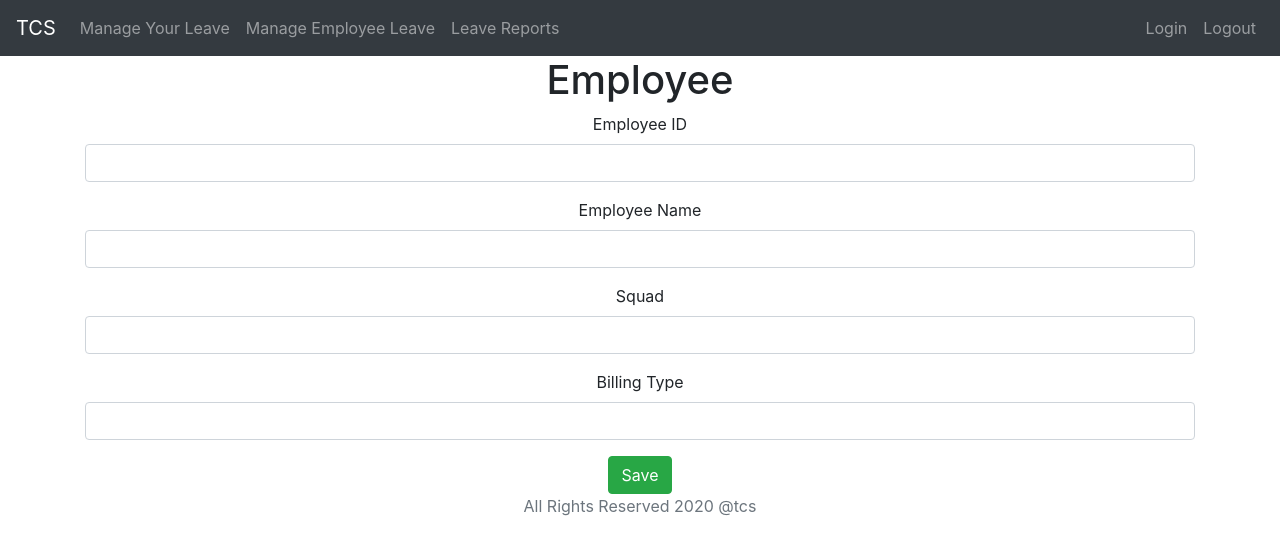
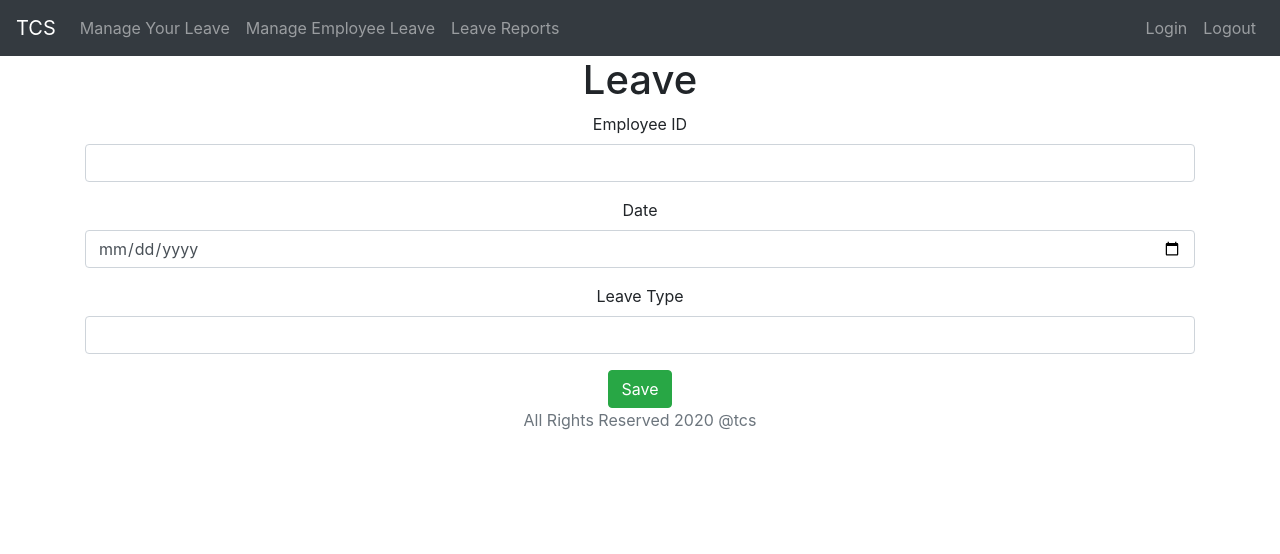
Before and after one commit to vijayvigneshselvaraj/SpecialOps, a React (Create React App) app in the folder leave-tracker-ui/: page /addLeave in a window 1280 px wide. Shown: the top 554 px of the page. Built offline with nearby package versions, Linux system fonts and the light colour scheme.

Commit message:
Add feature in manage your leave page to retrieve and add leave detail

```diff
--- a/leave-tracker-ui/package.json
+++ b/leave-tracker-ui/package.json
@@ -11,7 +11,8 @@
     "react": "^16.13.1",
     "react-dom": "^16.13.1",
     "react-router-dom": "^5.1.2",
-    "react-scripts": "3.4.1"
+    "react-scripts": "3.4.1",
+    "simple-react-calendar": "^2.2.1"
   },
   "scripts": {
     "start": "react-scripts start",
--- a/leave-tracker-ui/src/App.js
+++ b/leave-tracker-ui/src/App.js
@@ -2,8 +2,10 @@ import React from 'react';
 import {BrowserRouter as Router, Route, Switch} from 'react-router-dom'
 import WelcomeComponent from './components/leaveTracker/WelcomeComponent'
 import EmployeeComponent from './components/leaveTracker/EmployeeComponent'
+import LeaveComponent from './components/leaveTracker/LeaveComponent'
 import HeaderComponent from './components/leaveTracker/HeaderComponent.jsx'
 import FooterComponent from './components/leaveTracker/FooterComponent.jsx'
+import ManageYourLeaveComponent from './components/leaveTracker/ManageYourLeaveComponent.jsx'
 import './App.css';
 import './bootstrap.css';
 
@@ -15,7 +17,9 @@ function App() {
 
       <Switch>
                             <Route path="/" exact component={WelcomeComponent}/>
-                            <Route path="/:id" component={EmployeeComponent}/>
+                            <Route path="/addEmployee" component={EmployeeComponent}/>
+                            <Route path="/addLeave" component={LeaveComponent}/>
+                            <Route path="/manageYourLeave" component={ManageYourLeaveComponent}/>
 
                         </Switch>
       <FooterComponent/>
--- /dev/null
+++ b/leave-tracker-ui/src/api/Leave/LeaveService.js
@@ -0,0 +1,19 @@
+import axios from 'axios'
+import { API_URL} from '../../Constants'
+
+class LeaveService {
+
+    retrieveLeave(empid) {
+        //console.log('executed service')
+        return axios.get(`${API_URL}/LeaveTracker/v1/getLeavesByEmployeeId/${empid}`);
+    }
+
+    addOrUpdateLeave(leave) {
+        //console.log('executed service')
+        return axios.post(`${API_URL}/LeaveTracker/v1/updateLeaveDetail`, leave);
+    }
+
+
+}
+
+export default new LeaveService()
--- a/leave-tracker-ui/src/components/leaveTracker/HeaderComponent.jsx
+++ b/leave-tracker-ui/src/components/leaveTracker/HeaderComponent.jsx
@@ -1,5 +1,5 @@
 import React, { Component } from 'react'
-
+import { Link } from 'react-router-dom'
 
 
 
@@ -13,7 +13,7 @@ class HeaderComponent extends Component {
                     <div><a href="http://www.tcs.com" className="navbar-brand">TCS</a></div>
                     <ul className="navbar-nav">
 
-                    <li className="nav-link">Manage Your Leave</li>
+                    <li><Link  className="nav-link" to="/manageYourLeave">Manage Your Leave</Link></li>
                     <li className="nav-link">Manage Employee Leave</li>
                     <li className="nav-link">Leave Reports</li>
                     </ul>
--- /dev/null
+++ b/leave-tracker-ui/src/components/leaveTracker/LeaveComponent.jsx
@@ -0,0 +1,103 @@
+import React, { Component } from 'react'
+import { Formik, Form, Field } from 'formik';
+import LeaveService from '../../api/Leave/LeaveService.js'
+
+
+class LeaveComponent extends Component {
+    constructor(props) {
+        super(props)
+
+        this.state = {
+            id: this.props.match.params.id,
+            employeeId: '',
+            date: '',
+            leaveType: '',
+
+
+        }
+
+        this.onSubmit = this.onSubmit.bind(this)
+
+
+    }
+
+    componentDidMount() {
+
+        if (this.state.id === -1) {
+            return
+        }
+
+
+
+
+    }
+
+
+
+    onSubmit(values) {
+
+
+        let leave = {
+            employeeId: values.employeeId,
+            date: values.date,
+            leaveType: values.leaveType,
+
+
+        }
+
+
+            LeaveService.addOrUpdateLeave(leave)
+                .then(() => this.props.history.push('/manageYourLeave'))
+
+
+    }
+
+    render() {
+
+        let { employeeId, date, leaveType} = this.state
+        //let targetDate = this.state.targetDate
+
+        return (
+            <div>
+                <h1>Leave</h1>
+                <div className="container">
+                    <Formik
+                        initialValues={{ employeeId, date, leaveType }}
+                        onSubmit={this.onSubmit}
+                        validateOnChange={false}
+                        validateOnBlur={false}
+                        validate={this.validate}
+                        enableReinitialize={true}
+                    >
+                        {
+                            (props) => (
+                                <Form>
+
+                                    <fieldset className="form-group">
+                                        <label>Employee ID</label>
+                                        <Field className="form-control" type="int" name="employeeId" />
+                                    </fieldset>
+                                    <fieldset className="form-group">
+                                        <label>Date</label>
+                                        <Field className="form-control" type="date" name="date" />
+                                    </fieldset>
+                                    <fieldset className="form-group">
+                                        <label>Leave Type</label>
+                                        <Field className="form-control" type="text" name="leaveType" />
+                                    </fieldset>
+
+
+
+                                    <button className="btn btn-success" type="submit">Save</button>
+                                </Form>
+                            )
+                        }
+                    </Formik>
+
+                </div>
+            </div>
+        )
+    }
+}
+
+export default LeaveComponent
--- /dev/null
+++ b/leave-tracker-ui/src/components/leaveTracker/ManageYourLeaveComponent.jsx
@@ -0,0 +1,68 @@
+import React, { Component } from 'react'
+import LeaveService from '../../api/Leave/LeaveService.js'
+
+class ManageYourLeaveComponent extends Component {
+  constructor(props) {
+    super(props)
+    this.empid = React.createRef();
+    this.retrieveLeave = this.retrieveLeave.bind(this)
+    this.state = {
+        Leave: []
+    }
+    this.addOrUpdateLeave = this.addOrUpdateLeave.bind(this)
+}
+
+
+addOrUpdateLeave() {
+    this.props.history.push(`addLeave`)
+}
+
+
+render() {
+    return (
+        <>
+
+            <div className="container">
+                Enter Employee ID here
+                <input ref={this.empid} placeholder="Employee ID" onSubmit={this.retrieveLeave}/>
+                <button onClick={this.retrieveLeave}
+                    className="btn btn-success">Get Leave detail</button>
+            </div>
+            <div className="container">
+
+                <table className="table">
+                    <thead>
+                        <tr>
+                            <th>Employee Id</th>
+                            <th>Date</th>
+                            <th>Leave Type</th>
+
+                        </tr>
+                    </thead>
+                    <tbody>
+                        {
+                                    <tr>
+                                        <td>{this.state.Leave.employeeId}</td>
+                                        <td>{this.state.Leave.date}</td>
+                                        <td>{this.state.Leave.leaveType}</td>
+
+                                    </tr>
+                        }
+                    </tbody>
+                </table>
+                <div className="row">
+                    <button className="btn btn-success" onClick={this.addOrUpdateLeave}>Add</button>
+                </div>
+        </div>
+        </>
+    )
+}
+
+retrieveLeave() {
+    LeaveService.retrieveLeave(this.empid.current.value)
+        .then(response => this.setState({ Leave: response.data }))
+}
+
+}
+
+export default ManageYourLeaveComponent
```
Also changed, not shown: 1 other file (tests, documents, lock files or other folders).
